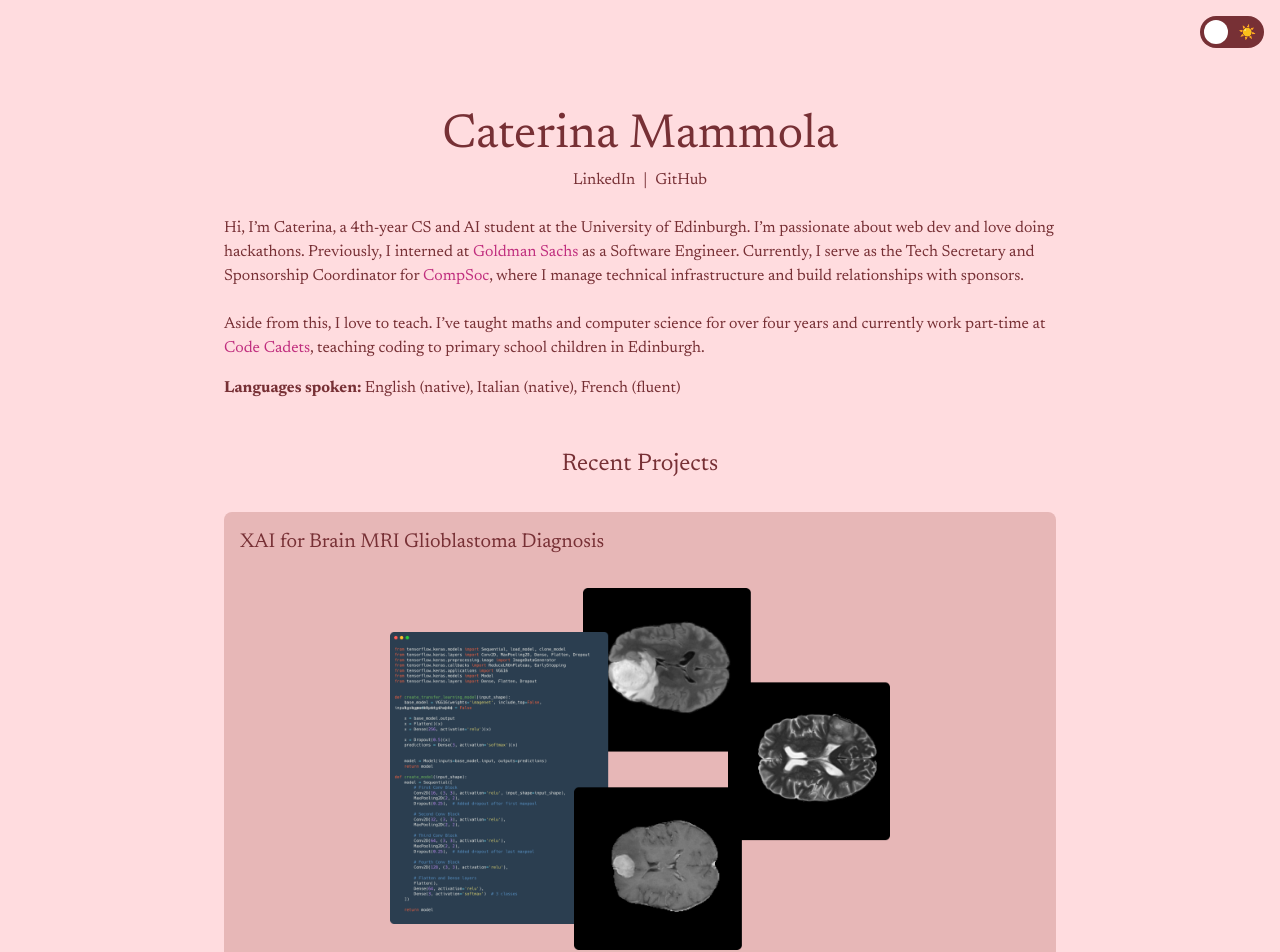
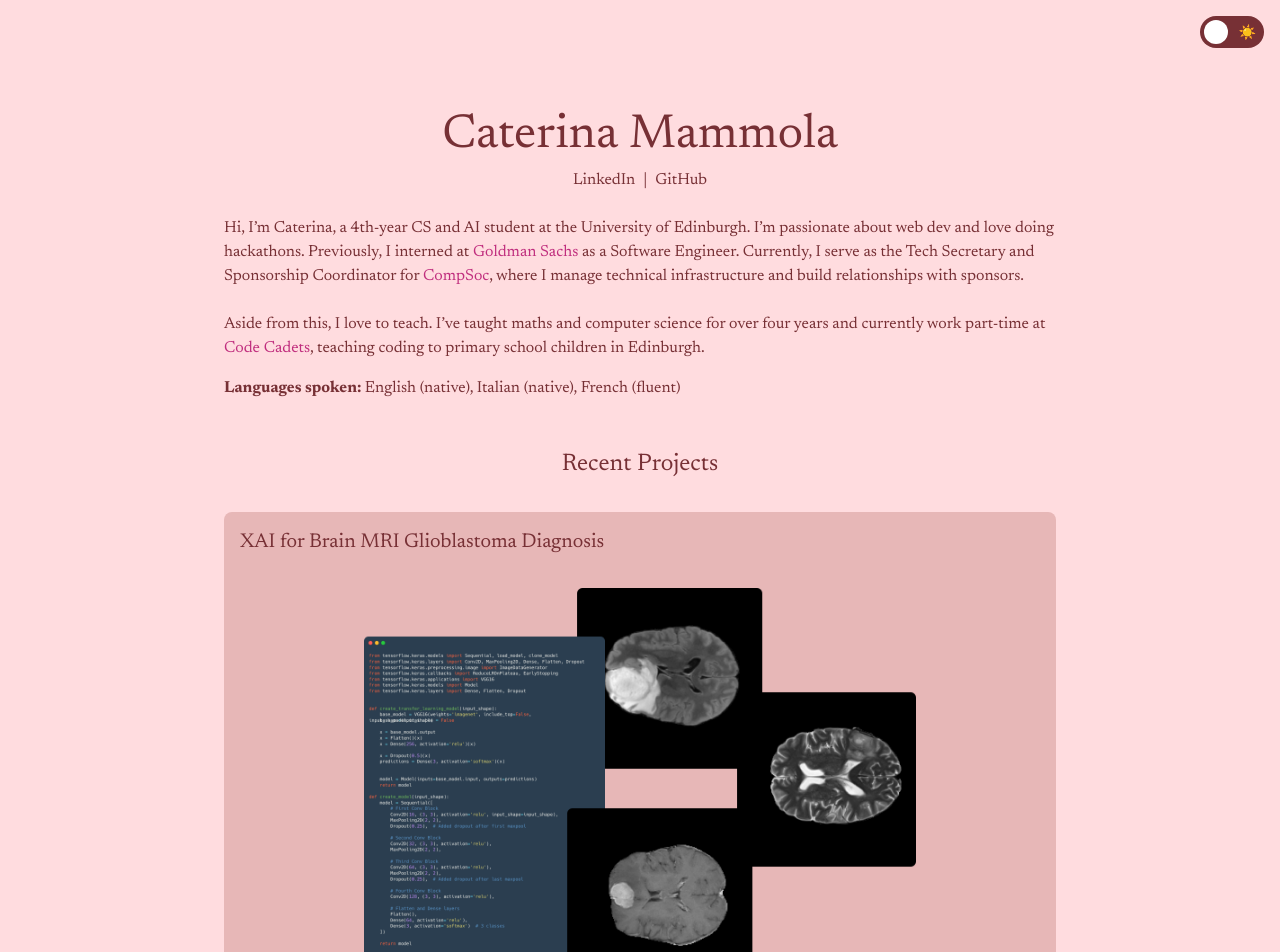
Before and after one commit to Cat2005/cat.codes, a Next.js app: page / in a window 1280 px wide. Shown: the top 952 px of the page. Built offline with nearby package versions, Linux system fonts and the light colour scheme.

Commit message:
fix imgs

```diff
--- a/src/app/components/post.tsx
+++ b/src/app/components/post.tsx
@@ -34,7 +34,7 @@ export default function Post({ type, title, description, link, image, tech }: {
           Your browser does not support the video tag.
         </video>
       ) : (
-        <img src={image} alt={title} className="max-w-[500px]" />
+        <img src={image} alt={title} className="max-h-[400px] object-cover" />
       )}
       </div>
 
```
